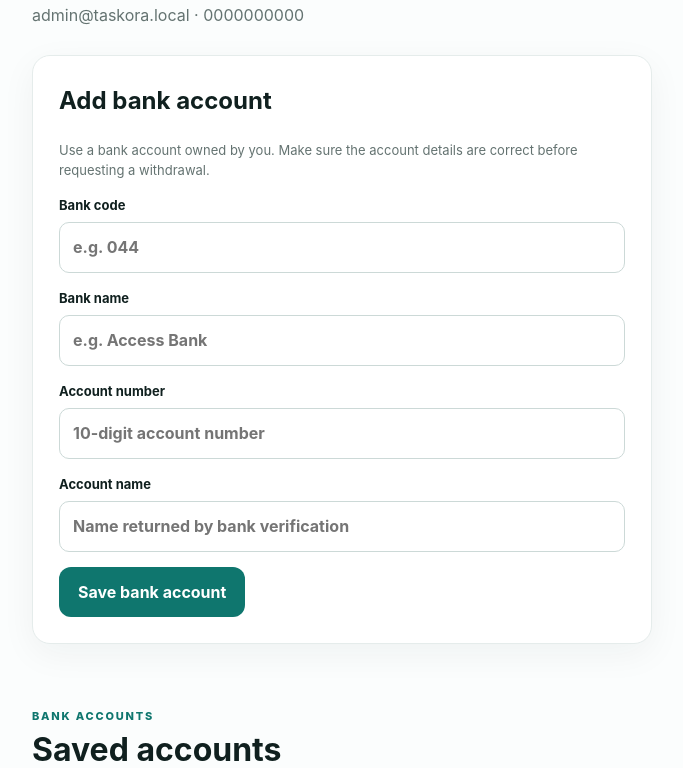
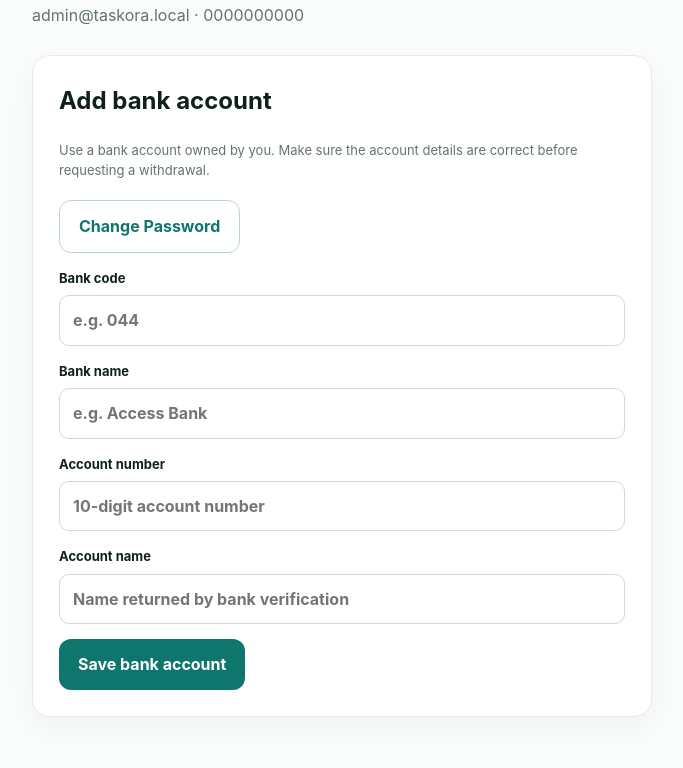
Before and after one commit to ssdplc1-crypto/taskora-work, a Flask app: page /profile in a window 1280 px wide. Shown: the part 199-967 px from the top of the page, without its empty margins (40-723 px from the left). Run offline with Flask 3, Linux system fonts and the light colour scheme; the visitor is signed in with stand-in values (Sample User, id 1); data comes from the database, SQL or seed files in the repository; some libraries are stand-ins or nearby versions.

Commit message:
Update profile.html

```diff
--- a/templates/profile.html
+++ b/templates/profile.html
@@ -25,6 +25,12 @@
         Use a bank account owned by you. Make sure the account details are correct
         before requesting a withdrawal.
     </p>
+
+<div style="margin-top:20px;">
+    <a class="btn ghost" href="{{ url_for('change_password') }}">
+        Change Password
+    </a>
+</div>
 
     <form method="post" action="{{ url_for('profile') }}">
 
```
